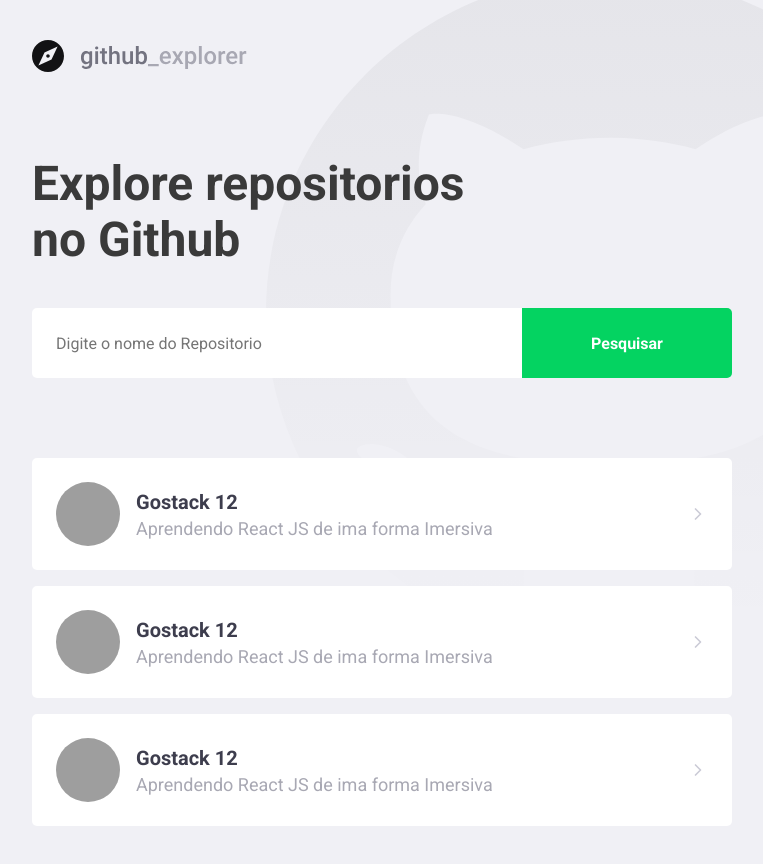
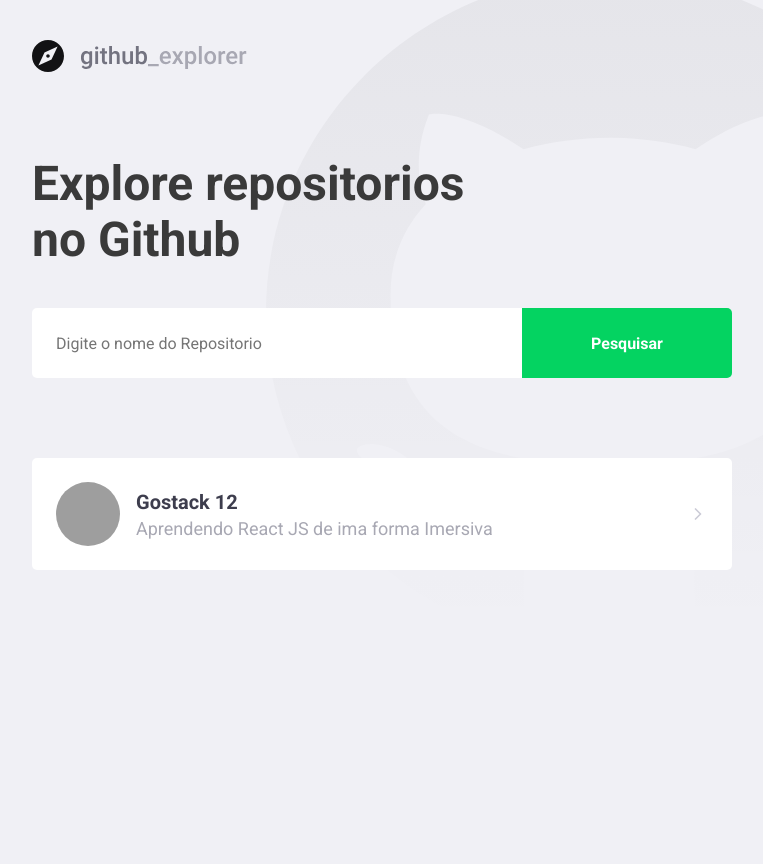
Before and after one commit to ernestopmaria/GitHub-Explorer, a React (Create React App) app: page / in a window 1280 px wide. Shown: the whole page, without its empty margins (148-911 px from the left). After the commit the page ends 800 px from the top, so only its background shows below. Built offline with nearby package versions, Linux system fonts and the light colour scheme; grey boxes are pictures that could not be loaded.

Commit message:
conectando a api do github

```diff
--- a/package.json
+++ b/package.json
@@ -11,6 +11,7 @@
     "@types/react": "^16.9.0",
     "@types/react-dom": "^16.9.0",
     "@types/styled-components": "^5.1.1",
+    "axios": "^0.19.2",
     "polished": "^3.6.5",
     "react": "^16.13.1",
     "react-dom": "^16.13.1",
--- a/src/pages/Dashboard/index.tsx
+++ b/src/pages/Dashboard/index.tsx
@@ -1,16 +1,28 @@
-import React from 'react';
+import React, { useState } from 'react';
 import { FiChevronRight } from 'react-icons/fi';
+import api from '../../services/api';
 import { Title, Form, Repositories } from './styles';
 import logoImg from '../../assets/logo.svg';
 
 const Dashboard: React.FC = () => {
+    const [newRepo, setNewRepo] = useState('');
+    const [repositories, setRepositories] = useState([]);
+
+    function handleAddRepository(): void{
+        console.log(newRepo);
+    }
+
+
+
     return (
         <>
             <img src={logoImg} alt="Github Explorer" />
             <Title>Explore repositorios no Github</Title>
 
-            <Form action="">
+            <Form onSubmit ={handleAddRepository}>
                 <input
+                value = {newRepo}
+                onChange ={(e) =>setNewRepo(e.target.value)}
                     type="text"
                     placeholder="Digite o nome do Repositorio"
                     id=""
@@ -29,28 +41,6 @@ const Dashboard: React.FC = () => {
                     </div>
                     <FiChevronRight size={20} />
                 </a>
-                <a href="teste">
-                    <img
-                        src="https://avatars3.githubusercontent.com/u/58423237?s=460&u=f39d1d5e73424473bc991b93bb36566ecb015b76&v=4"
-                        alt="Ernesto Maria"
-                    />
-                    <div>
-                        <strong>Gostack 12</strong>
-                        <p>Aprendendo React JS de ima forma Imersiva</p>
-                    </div>
-                    <FiChevronRight size={20} />
-                </a>
-                <a href="teste">
-                    <img
-                        src="https://avatars3.githubusercontent.com/u/58423237?s=460&u=f39d1d5e73424473bc991b93bb36566ecb015b76&v=4"
-                        alt="Ernesto Maria"
-                    />
-                    <div>
-                        <strong>Gostack 12</strong>
-                        <p>Aprendendo React JS de ima forma Imersiva</p>
-                    </div>
-                    <FiChevronRight size={20} />
-                </a>
             </Repositories>
         </>
     );
--- /dev/null
+++ b/src/services/api.ts
@@ -0,0 +1,7 @@
+import axios from 'axios';
+
+const api = axios.create({
+    baseURL: 'https://api.github.com',
+});
+
+export default api;
```
Also changed, not shown: .eslintrc.json, 1 other file (tests, documents, lock files or other folders).
